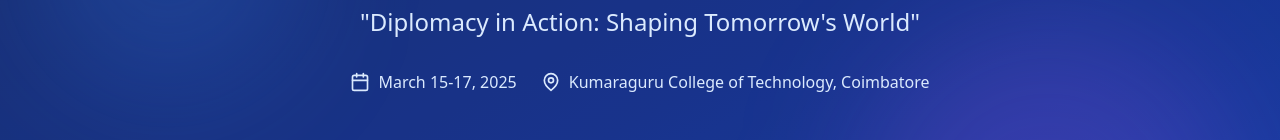
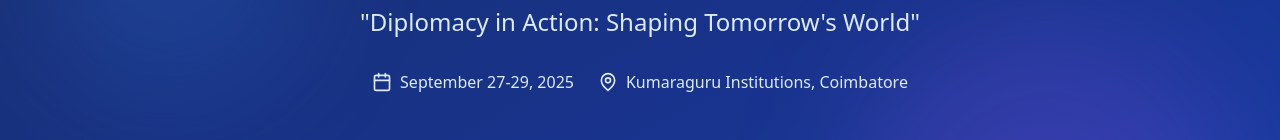
Before and after one commit to thedevduos/K-MUN25, a React (Vite) app: page / in a window 1280 px wide. Shown: the part 270-410 px from the top of the page. Built offline with nearby package versions, Linux system fonts and the light colour scheme.

Commit message:
Updated Home.tsx

```diff
--- a/src/pages/Home.tsx
+++ b/src/pages/Home.tsx
@@ -60,11 +60,11 @@ const Home: React.FC = () => {
               <div className="flex flex-wrap justify-center items-center gap-6 text-blue-100 mb-12">
                 <div className="flex items-center gap-2">
                   <Calendar className="w-5 h-5" />
-                  <span>March 15-17, 2025</span>
+                  <span>September 27-29, 2025</span>
                 </div>
                 <div className="flex items-center gap-2">
                   <MapPin className="w-5 h-5" />
-                  <span>Kumaraguru College of Technology, Coimbatore</span>
+                  <span>Kumaraguru Institutions, Coimbatore</span>
                 </div>
               </div>
             </motion.div>
```
